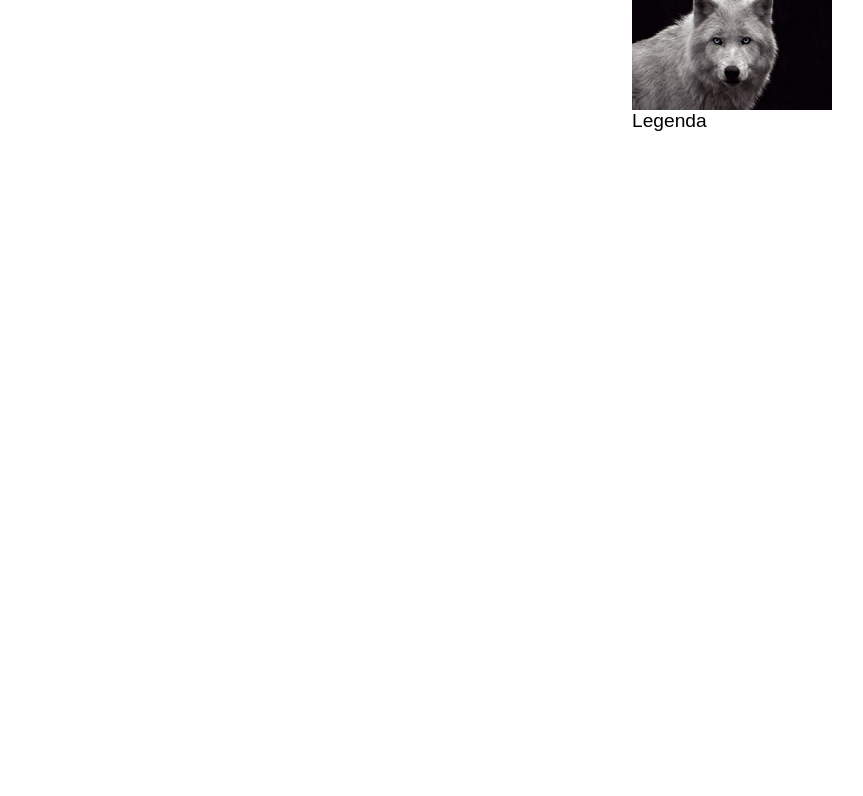
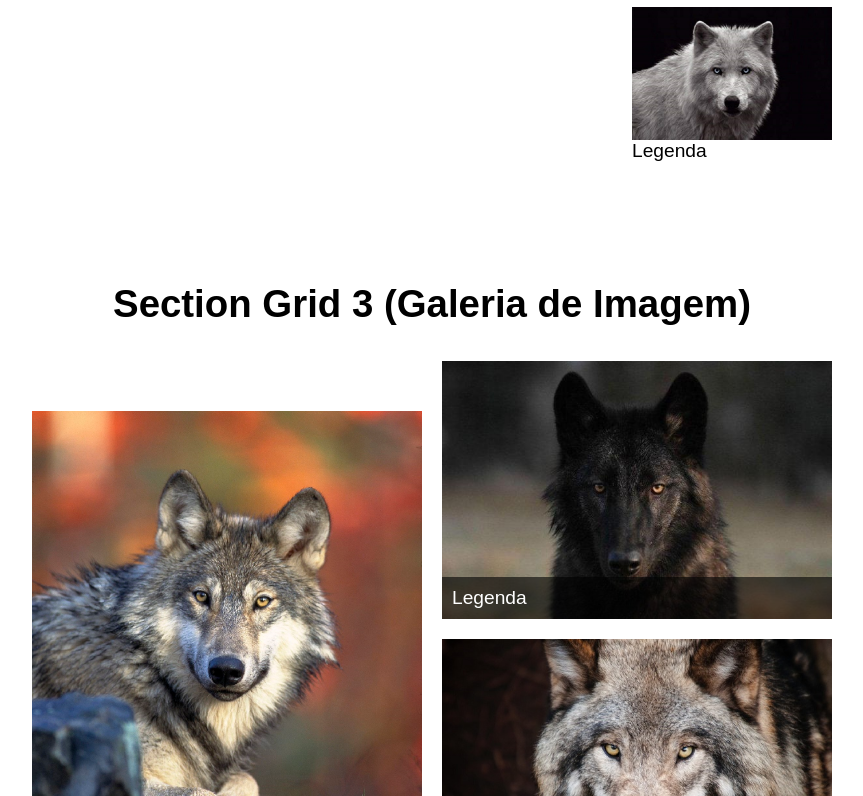
Before and after one commit to douglasabnovato/menu-responsivo, a plain HTML site: page noticias.html in a window 1280 px wide. Shown: the part 2004-2800 px from the top of the page, without its empty margins (208-1071 px from the left). Before the commit the page ends 2246 px from the top, so only its background shows below. Drawn offline with Linux system fonts and the light colour scheme.

Commit message:
css grid e flexbox

```diff
--- a/noticias.css
+++ b/noticias.css
@@ -44,7 +44,6 @@ img{
 .menu li a{
     display: block;
     padding: 10px;
-    background: tomato;
 }
 
 /* css flexbox 1 */
@@ -81,7 +80,6 @@ img{
 .grid1 div.anuncio{
     grid-column: 1;
     grid-row: 2/5;
-    border-top: 10px solid tomato;
     display: block;
 }
 
@@ -109,3 +107,54 @@ img{
     padding: 10px;
     margin: 0 auto;
 }
+
+.sidebar > div{
+    margin-bottom: 10px;
+}
+
+@media (max-width: 600px){
+    .grid2{
+        grid-template-columns: 1fr;
+    }
+    .sidebar{
+        display: flex;
+        overflow: scroll;
+    }
+    .sidebar > div{
+        flex: 1 0 200px;
+        margin: 0 10px;
+    }
+}
+
+/* css grid 3 */
+.grid3{
+    display: grid;
+    grid-template-columns: repeat(2, 1fr);
+    grid-gap: 20px;
+    margin: 0 auto;
+    max-width: 800px;
+    padding: 10px;
+}
+
+.grid3-item:nth-child(1){
+    grid-row: 1 / 3;
+}
+
+.grid3-item{
+    display: grid;
+}
+
+.grid3-item img{
+    grid-column: 1;
+    grid-row: 1/3;
+    align-self: end;
+}
+
+.grid3-item p{
+    background: rgba(0,0,0,.6);
+    padding: 10px;
+    color: white;
+    grid-column: 1;
+    grid-row: 2;
+    align-self: end;
+}
--- a/noticias.html
+++ b/noticias.html
@@ -17,7 +17,7 @@
                 </ul>
             </nav>
         </header>
-        <h1>Section Flexbox</h1>
+        <h1>Section Flexbox (Lista com itens)</h1>
         <section class="flex">
             <div>
                 <img src="lobo-1.jpg" alt="">
@@ -44,7 +44,7 @@
                 <p>Legendas 6</p>
             </div>
         </section>
-        <h1>Section Grid 1</h1>
+        <h1>Section Grid 1 (Globo.com) </h1>
         <section class="grid1">
             <div>
                 <img src="lobo-1.jpg" alt="">
@@ -84,10 +84,10 @@
             </div>
             <div class="anuncio">
                 <img src="lobo-6.jpg" alt="">
-                <p>Anúncio 6</p>
+                <p>Anúncio Propaganda</p>
             </div>
         </section>
-        <h1>Section Grid 2</h1>
+        <h1>Section Grid 2 (Youtube)</h1>
         <section class="grid2">
             <div class="video">
                 <img src="lobo-1.jpg" alt="">
@@ -112,5 +112,21 @@
                 </div>
             </div>
         </section>
+
+        <h1>Section Grid 3 (Galeria de Imagem)</h1>
+        <section class="grid3">
+            <div class="grid3-item">
+                <img src="lobo-7.jpg" alt="">
+                <p>Legenda</p>
+            </div>
+            <div class="grid3-item">
+                <img src="lobo-2.jpg" alt="">
+                <p>Legenda</p>
+            </div>
+            <div class="grid3-item">
+                <img src="lobo-3.jpg" alt="">
+                <p>Legenda</p>
+            </div>
+        </section>
     </body>
 </html>
```
Also changed, not shown: lobo-7.jpg (added).
